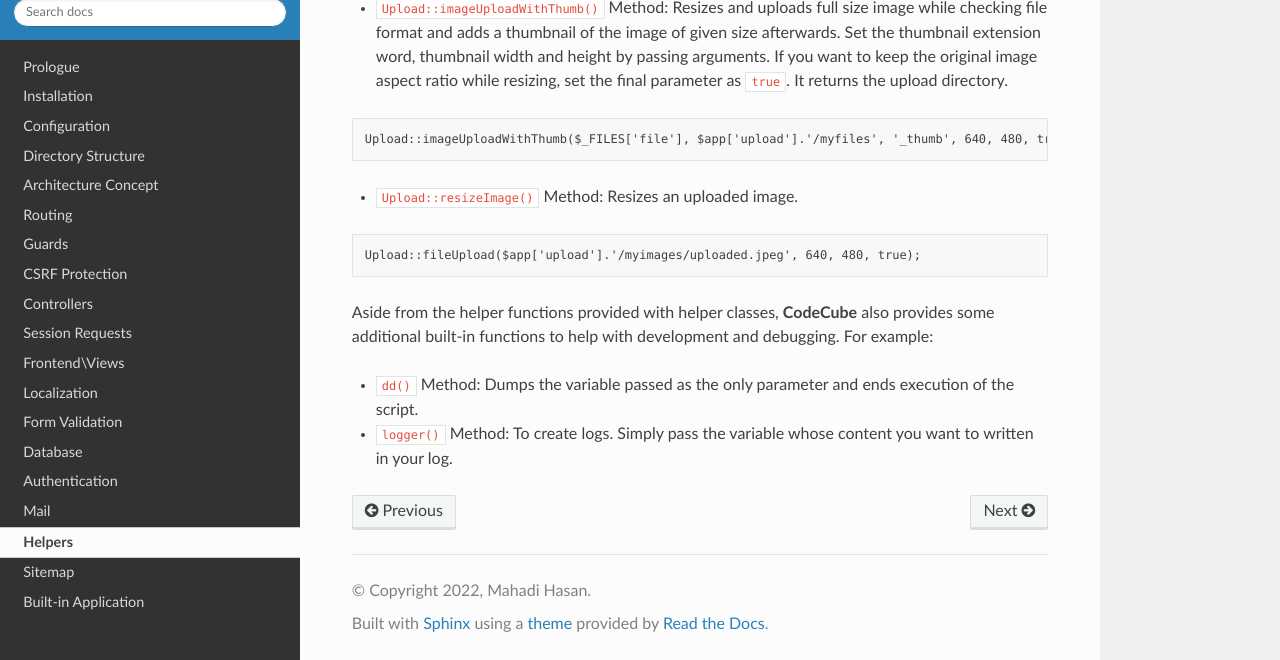
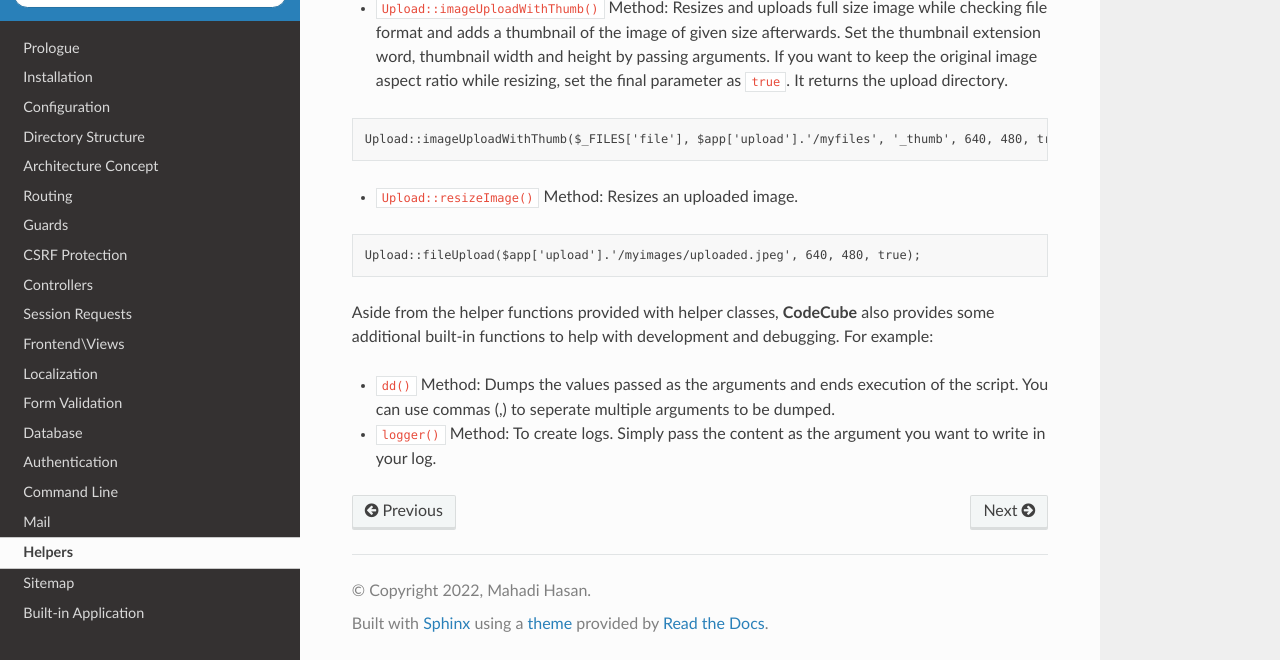
Before and after one commit to bappychanting/codecubedocs, a Sphinx documentation site: the page built from docs/helpers.rst, in a window 1280 px wide and 900 px high, scrolled down 2176 px, cut to the strip 240-900 px from the top of the window. Built offline with Sphinx 7.4.7 and the Read the Docs theme 2.0.0, drawn with Linux system fonts in a browser that asks for light colours.

Commit message:
:up: Update: => command line helpers

```diff
--- a/docs/helpers.rst
+++ b/docs/helpers.rst
@@ -116,6 +116,6 @@ This will return string ``new-item``.
 
 Aside from the helper functions provided with helper classes, **CodeCube** also provides some additional built-in functions to help with development and debugging. For example:
 
-* ``dd()`` Method: Dumps the variable passed as the only parameter and ends execution of the script.
+* ``dd()`` Method: Dumps the values passed as the arguments and ends execution of the script. You can use commas (,) to seperate multiple arguments to be dumped.
 
-* ``logger()`` Method: To create logs. Simply pass the variable whose content you want to written in your log.
+* ``logger()`` Method: To create logs. Simply pass the content as the argument you want to write in your log.
--- a/docs/index.rst
+++ b/docs/index.rst
@@ -17,6 +17,7 @@
    	Form Validation <validation>
    	Database <database>
    	Authentication <authentication>
+   	Command Line <commands>
    	Mail <mail>
    	Helpers <helpers>
    	Sitemap <sitemap>
```
Also changed, not shown: docs/commands.rst (added, +20 -0 lines), docs/directory.rst (+15 -9 lines).
